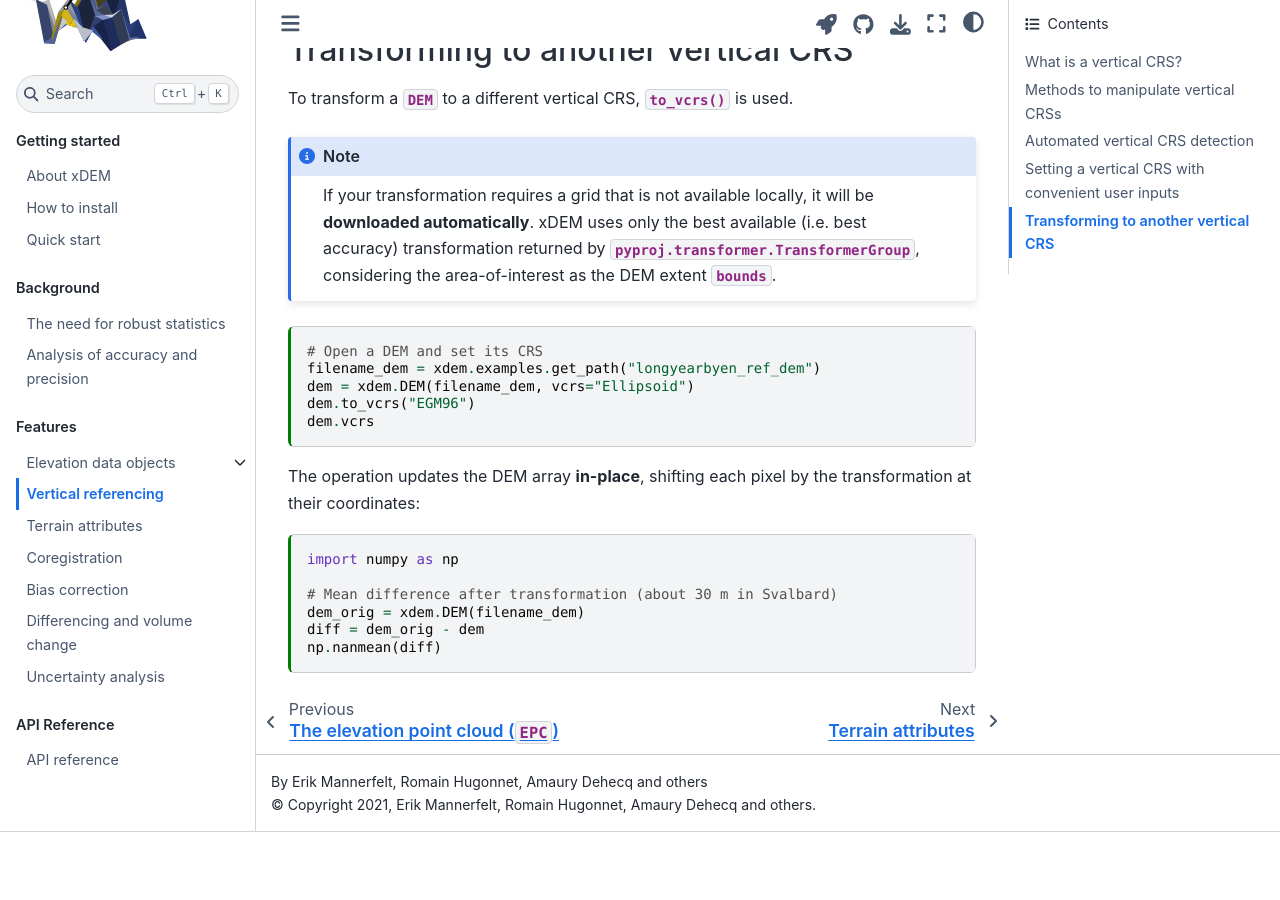
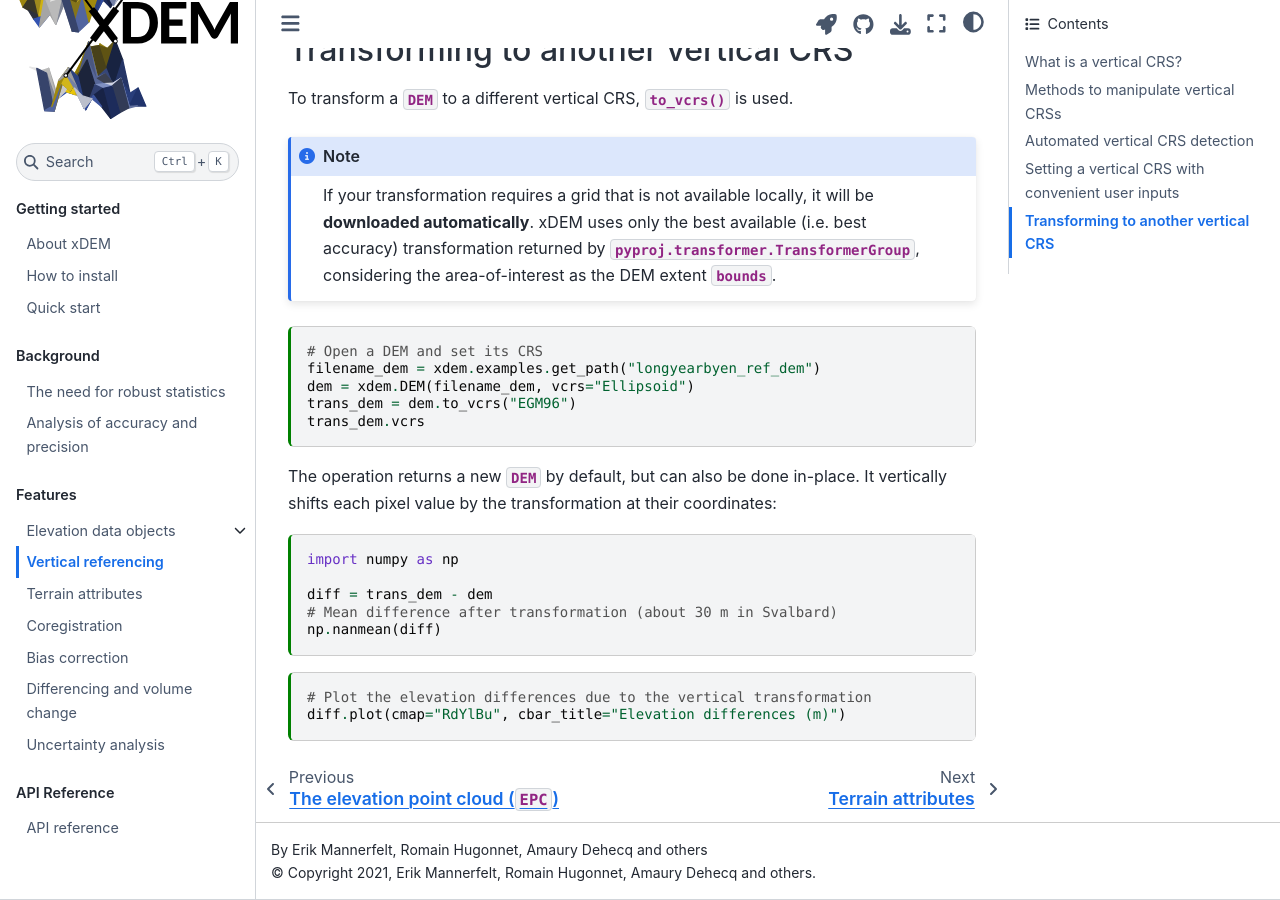
Before and after one commit to GlacioHack/xdem, a Sphinx documentation site: the page built from doc/source/vertical_ref.md, in a window 1280 px wide and 900 px high, scrolled down 3966 px. Built offline with Sphinx 7.4.7 and the Sphinx Book theme 1.1.4, drawn with Linux system fonts in a browser that asks for light colours; pages that are not in the unit, such as notebooks, are missing from menus; the version number is read from the project's files by our own code; before the commit the page ends 4798 px from its top, so only the background shows below that.

Commit message:
Update doc

````diff
--- a/doc/source/vertical_ref.md
+++ b/doc/source/vertical_ref.md
@@ -224,17 +224,22 @@
 # Open a DEM and set its CRS
 filename_dem = xdem.examples.get_path("longyearbyen_ref_dem")
 dem = xdem.DEM(filename_dem, vcrs="Ellipsoid")
-dem.to_vcrs("EGM96")
-dem.vcrs
+trans_dem = dem.to_vcrs("EGM96")
+trans_dem.vcrs
 ```
 
-The operation updates the DEM array **in-place**, shifting each pixel by the transformation at their coordinates:
+The operation returns a new {class}`~xdem.DEM` by default, but can also be done in-place. It vertically shifts
+each pixel value by the transformation at their coordinates:
 
 ```{code-cell} ipython3
 import numpy as np
 
+diff = trans_dem - dem
 # Mean difference after transformation (about 30 m in Svalbard)
-dem_orig = xdem.DEM(filename_dem)
-diff = dem_orig - dem
 np.nanmean(diff)
 ```
+
+```{code-cell} ipython3
+# Plot the elevation differences due to the vertical transformation
+diff.plot(cmap="RdYlBu", cbar_title="Elevation differences (m)")
+```
````
